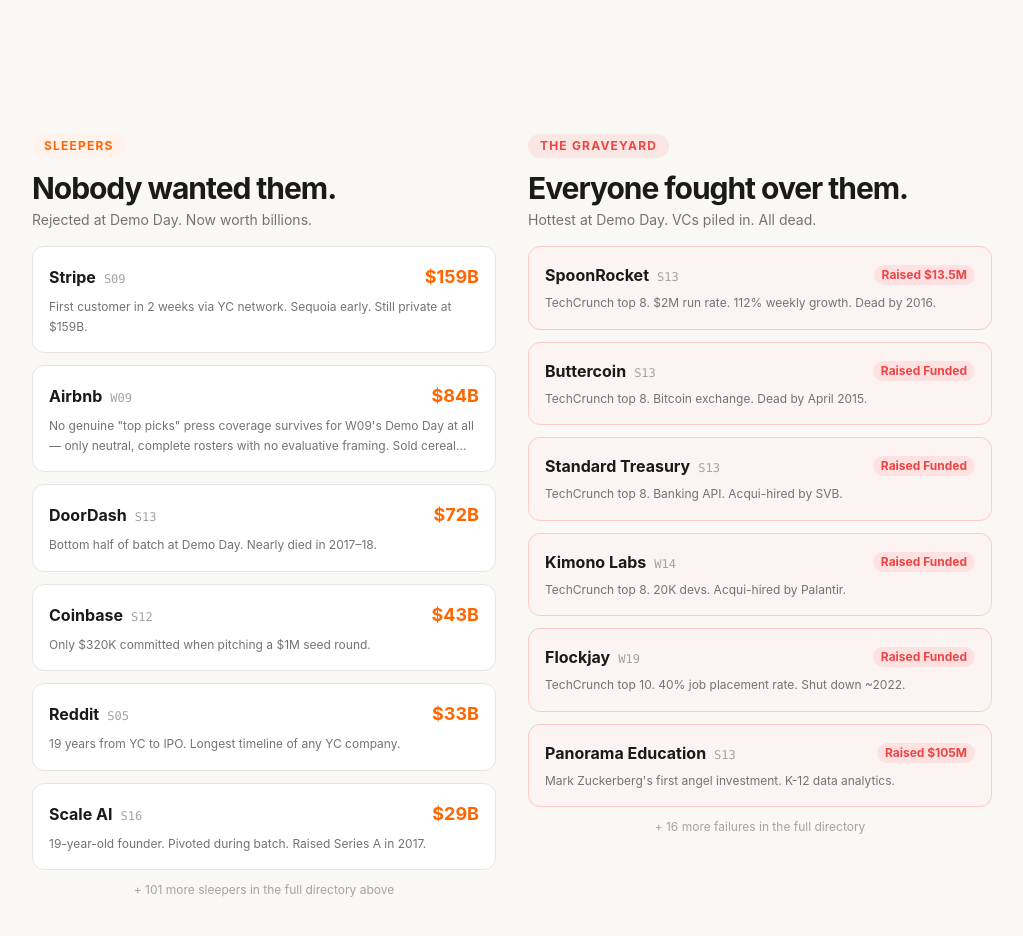
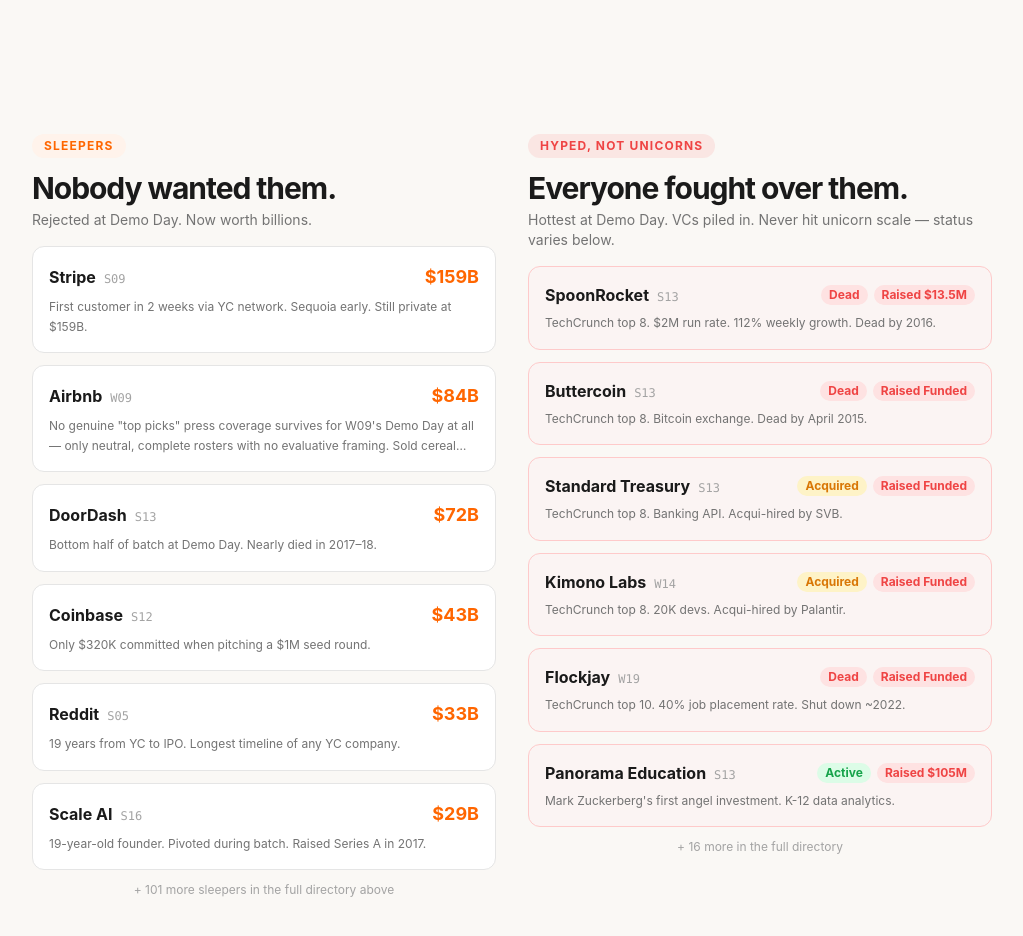
Before and after one commit to TraceCohenTech/yc-demo-day-heat, a Next.js app: page / in a window 1280 px wide. Shown: the part 6580-7516 px from the top of the page, without its empty margins (128-1151 px from the left). Built offline with nearby package versions, Linux system fonts and the light colour scheme.

Commit message:
Fix Graveyard section mislabeling active companies as dead
Relabel to 'Hyped, Not Unicorns' and add per-company status badges
(Active/Public/Acquired/Dead) since hot-failed only means never hit
unicorn valuation, not out of business.

```diff
--- a/app/page.tsx
+++ b/app/page.tsx
@@ -905,9 +905,9 @@
 
           <div>
             <Reveal>
-              <div className="inline-block px-3 py-1 rounded-full bg-red-500/10 text-red-500 text-xs font-bold uppercase tracking-widest mb-3">The Graveyard</div>
+              <div className="inline-block px-3 py-1 rounded-full bg-red-500/10 text-red-500 text-xs font-bold uppercase tracking-widest mb-3">Hyped, Not Unicorns</div>
               <h2 className="text-2xl sm:text-3xl font-bold text-yc-dark">Everyone fought over them.</h2>
-              <p className="text-neutral-500 mt-1 text-sm">Hottest at Demo Day. VCs piled in. All dead.</p>
+              <p className="text-neutral-500 mt-1 text-sm">Hottest at Demo Day. VCs piled in. Never hit unicorn scale — status varies below.</p>
             </Reveal>
             <div className="mt-4 space-y-3">
               {[...hotFailed].sort((a, b) => {
@@ -921,12 +921,17 @@
                       <span className="font-bold text-yc-dark">{c.name}</span>
                       <span className="text-xs text-neutral-400 ml-2 font-mono">{c.batch}</span>
                     </div>
-                    <span className="text-xs font-bold text-red-500 bg-red-100 px-2 py-0.5 rounded-full">Raised {c.raised}</span>
+                    <div className="flex items-center gap-1.5">
+                      <span className={`text-xs font-bold px-2 py-0.5 rounded-full ${c.status === "dead" ? "text-red-500 bg-red-100" : c.status === "public" ? "text-blue-600 bg-blue-100" : c.status === "acquired" ? "text-amber-600 bg-amber-100" : "text-green-600 bg-green-100"}`}>
+                        {c.status === "dead" ? "Dead" : c.status === "public" ? "Public" : c.status === "acquired" ? "Acquired" : "Active"}
+                      </span>
+                      <span className="text-xs font-bold text-red-500 bg-red-100 px-2 py-0.5 rounded-full">Raised {c.raised}</span>
+                    </div>
                   </div>
                   <p className="text-xs text-neutral-500 mt-1.5 leading-relaxed line-clamp-2">{c.story}</p>
                 </div>
               ))}
-              <p className="text-xs text-neutral-400 text-center mt-2">+ {hotFailed.length - 6} more failures in the full directory</p>
+              <p className="text-xs text-neutral-400 text-center mt-2">+ {hotFailed.length - 6} more in the full directory</p>
             </div>
           </div>
         </div>
```
